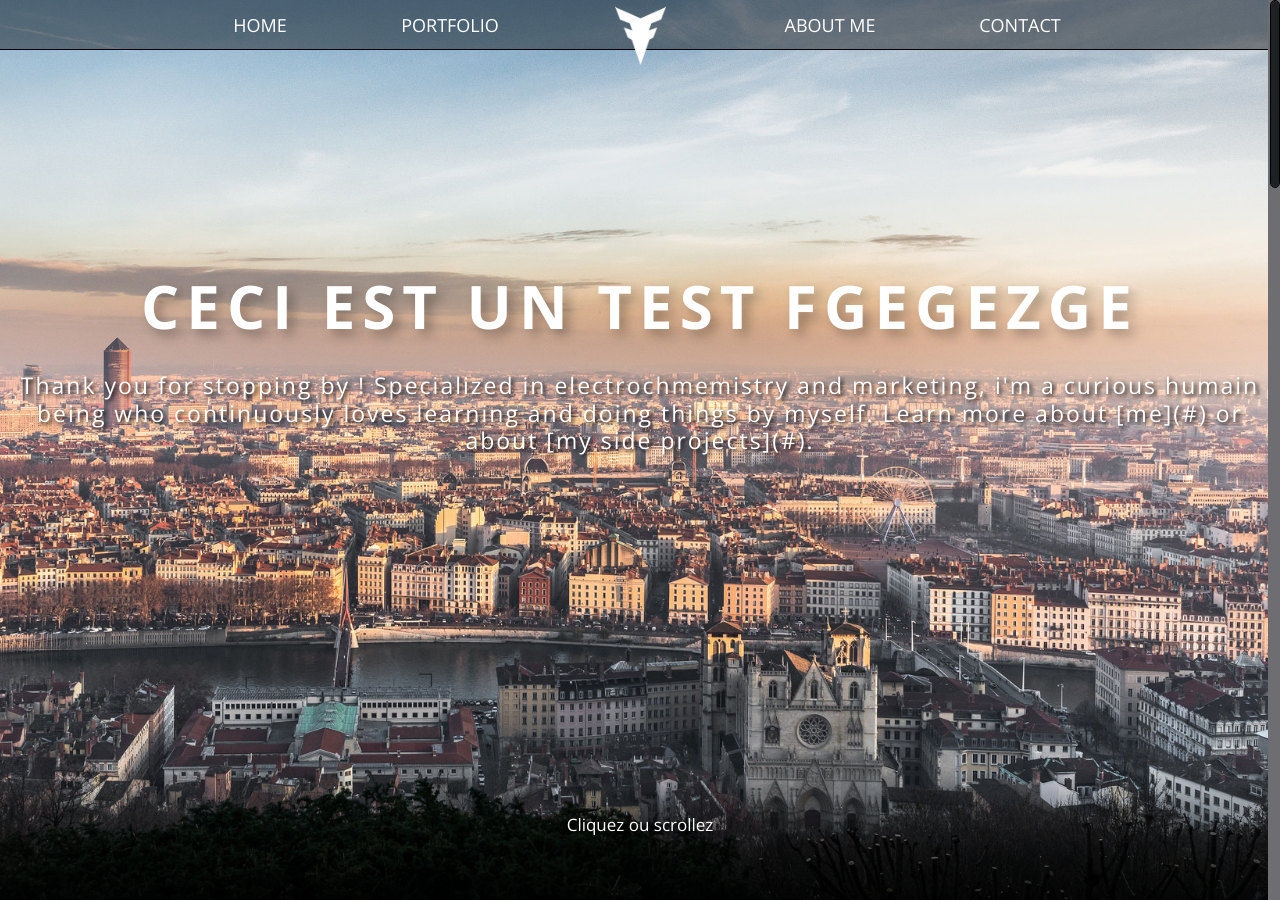
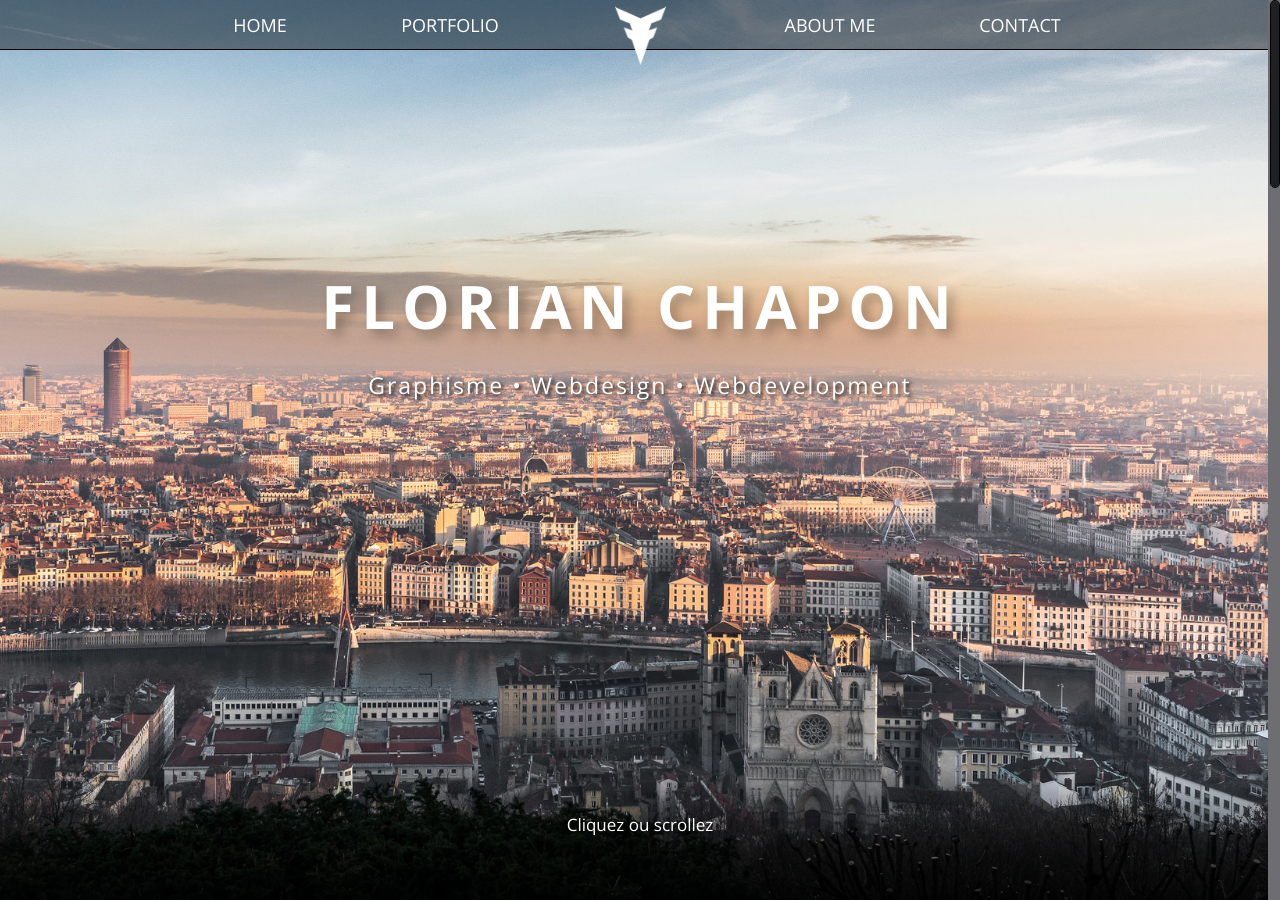
Before and after one commit to florianchapon/website, a Jekyll site: the page built from index.md, in a window 1280 px wide and 900 px high. Built offline with Jekyll 4.4.1, drawn with Linux system fonts in a browser that asks for light colours; nearby versions of some CDN libraries; our own code applies the rules of GitHub Pages for plain Markdown files; comment, search, counter and statistics services are not loaded.

Commit message:
Update Home page “home”

```diff
--- a/index.md
+++ b/index.md
@@ -1,10 +1,7 @@
 ---
 heroheader:
-  titre: Ceci est un test fgegezge
-  soustitre: Thank you for stopping by ! Specialized in electrochmemistry and
-    marketing, i'm a curious humain being who continuously loves learning and
-    doing things by myself. Learn more about [me](#) or about [my side
-    projects](#).
+  titre: FLORIAN CHAPON
+  soustitre: Graphisme • Webdesign • Webdevelopment
   banniere: /uploads/background.jpg
   hero-image: /uploads/hero-picture-nobg.png
   image: /uploads/hero-picture-nobg.png
```
